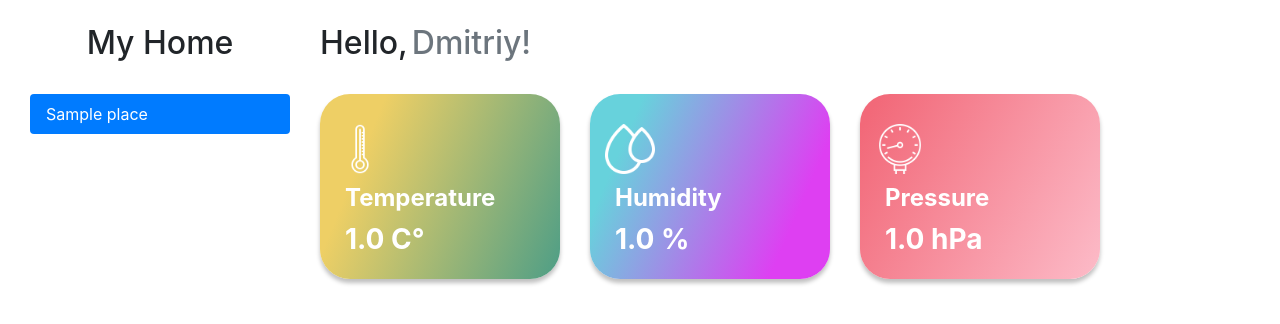
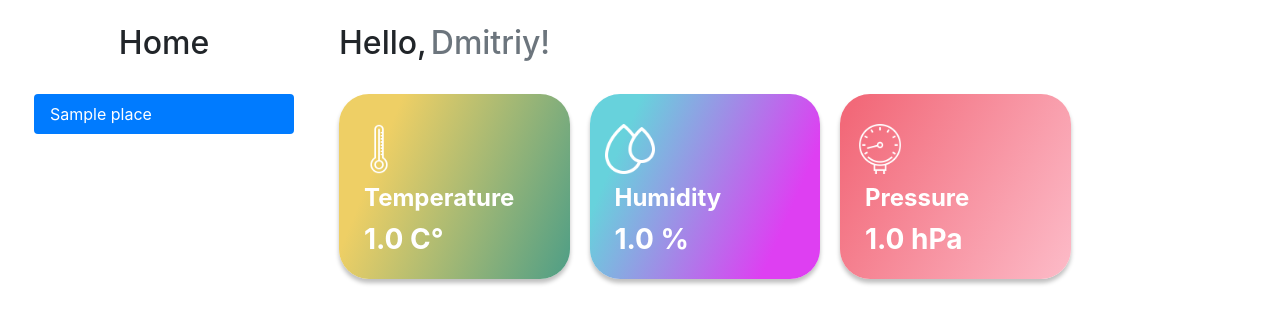
Before and after one commit to Cr3w-Agency/cr3whome, a Django app: page /home/1/ in a window 1280 px wide. Shown: the top 324 px of the page. Run offline with Django 3.2, Linux system fonts and the light colour scheme; tables that the repository leaves empty hold one stand-in row (values such as "Sample post"); some libraries are stand-ins or nearby versions.

Commit message:
style.css edited

```diff
--- a/dashboard/templates/dashboard/index.html
+++ b/dashboard/templates/dashboard/index.html
@@ -2,23 +2,23 @@
 {% load static %}
 
 {% block values %}
-<div class="row justify-content-start ">
+<div class="row justify-content-start mx-1">
     {% if place.temperature_device %}
-    <div class="col-lg-3 col-md-12 box box-1">
+    <div class="col-lg-3 col-md-12 box box-1  mb-3">
         <img src="{% static 'img/temp.png' %}" alt="" class="box-image">
         <h4 class="box-text">Temperature</h4>
         <h3 class="box-text">{{ temperature.value }} C°</h3>
     </div>
     {% endif %}
     {% if place.humidity_device %}
-    <div class="col-lg-3 col-md-12 box box-2">
+    <div class="col-lg-3 col-md-12 box box-2  mb-3">
         <img src="{% static 'img/humidity.png' %}" alt="" class="box-image">
         <h4 class="box-text">Humidity</h4>
         <h3 class="box-text">{{ humidity.value }} %</h3>
     </div>
     {% endif %}
     {% if place.pressure_device %}
-    <div class="col-lg-3 col-md-12 box box-3">
+    <div class="col-lg-3 col-md-12 box box-3  mb-3">
         <img src="{% static 'img/pressure.png' %}" alt="" class="box-image">
         <h4 class="box-text">Pressure</h4>
         <h3 class="box-text">{{ pressure.value }} hPa</h3>
--- a/homekit/settings.py
+++ b/homekit/settings.py
@@ -26,7 +26,7 @@ SECRET_KEY = 'ygea6g7sisv91%9i&6kd-2#^58#w!ow($_tl50q3xl7%p^6&^c'
 # SECURITY WARNING: don't run with debug turned on in production!
 DEBUG = True
 
-ALLOWED_HOSTS = ['cr3whome.herokuapp.com', '127.0.0.1']
+ALLOWED_HOSTS = ['cr3whome.herokuapp.com', '127.0.0.1', 'localhost']
 
 
 # Application definition
--- a/homekit/static/css/style.css
+++ b/homekit/static/css/style.css
@@ -2,8 +2,9 @@
 	height: 185px;
 	box-shadow: 0px 4px 4px rgba(0, 0, 0, 0.25);
 	border-radius: 30px;
-	margin-right: 30px;
-	margin-bottom: 30px;
+
+	min-width: 220px;
+	max-width: 350px;
 }
 
 .box-1 {
@@ -15,6 +16,7 @@
 .box-3 {
 	background: linear-gradient(119.09deg, #F26979 5.88%, #FCB8C5 95.99%);
 }
+
 .box-image {
 	width: 50px;
 	height: 50px;
@@ -39,13 +41,24 @@
     width: 200px;
 }
 
-@media (max-width: 540px) {  /* Если меньше то работает */
-	.box {
-		margin-left: 20px;
-		margin-right: 20px;
-		min-width: 200px;
-	}
+.menu {
+    max-width: 300px;
 }
+
+@media (max-width: 990px) {  /* Если меньше то работает */
+
+}
+
+@media (min-width: 990px) {  /* Если > то работает */
+    .box {
+        margin-right: 20px;
+    }
+
+    .box:last-child {
+        margin-right: 0px;
+    }
+}
+
 
 .test {
     border: 2px solid black;
--- a/templates/base.html
+++ b/templates/base.html
@@ -10,7 +10,7 @@
     <link rel="stylesheet" href="https://stackpath.bootstrapcdn.com/bootstrap/4.5.2/css/bootstrap.min.css"
           integrity="sha384-JcKb8q3iqJ61gNV9KGb8thSsNjpSL0n8PARn9HuZOnIxN0hoP+VmmDGMN5t9UJ0Z" crossorigin="anonymous">
     <link rel="stylesheet" href="{% static 'css/style.css' %}">
-    <title>Hello, world!</title>
+    <title>Home</title>
 </head>
 <body>
 <div class="container-fluid">
@@ -19,7 +19,7 @@
         {% include 'inc/_nav.html' %}
         <!-- Content -->
         <div class="col-md-9">
-            <div class="row">
+            <div class="row ml-1">
                 <h2 class="py-4">Hello,</h2>
                 <h2 class="py-4 px-1 text-secondary">Dmitriy!</h2>
             </div>
--- a/templates/inc/_nav.html
+++ b/templates/inc/_nav.html
@@ -1,8 +1,8 @@
 {% load dashboard_tags %}
 <div class="col-md-3">
-    <div class="col justify-content-center">
-        <h2 class="text-center py-4">My Home</h2>
-        <div class="nav flex-column nav-pills " id="v-pills-tab" role="tablist" aria-orientation="vertical">
+    <div class="col justify-content-center mx-1">
+        <h2 class="text-center py-4">Home</h2>
+        <div class="nav flex-column nav-pills menu" id="v-pills-tab" role="tablist" aria-orientation="vertical">
             {% get_places as places %}
             {% for item in places %}
             {% if request.path == item.get_absolute_url %}
```
Also changed, not shown: static/css/style.css (+21 -8 lines).
